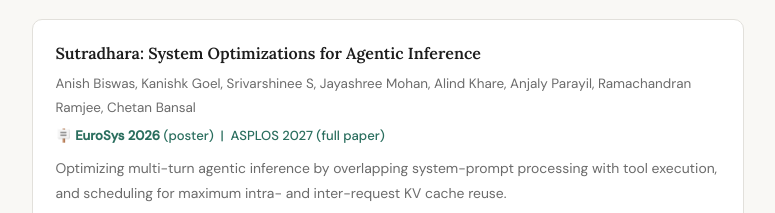
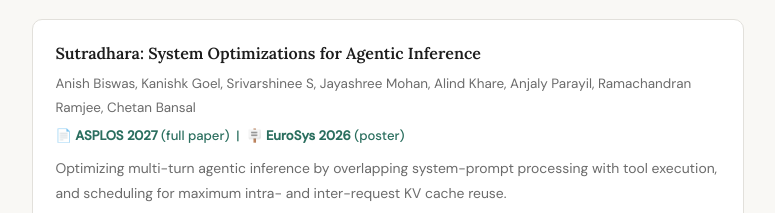
Before and after one commit to KanishkGoel00/kanishkgoel00.github.io, a plain HTML site: page index.html in a window 1280 px wide. Shown: the part 1109-1322 px from the top of the page, without its empty margins (252-1027 px from the left). Drawn offline with Linux system fonts and the light colour scheme.

Commit message:
ASPLOS 2027 upd

```diff
--- a/index.html
+++ b/index.html
@@ -422,7 +422,7 @@
           <p class="pub-title">Sutradhara: System Optimizations for Agentic Inference</p>
           <p class="pub-authors">Anish Biswas, Kanishk Goel, Srivarshinee S, Jayashree Mohan, Alind Khare, Anjaly Parayil, Ramachandran Ramjee, Chetan Bansal</p>
           <p class="pub-venue">
-            🪧 <strong>EuroSys 2026</strong> (poster) &nbsp;|&nbsp; ASPLOS 2027 (full paper)
+           📄 <strong>ASPLOS 2027</strong> (full paper) &nbsp;|&nbsp; 🪧 <strong>EuroSys 2026</strong> (poster)
           </p>
           <p class="pub-desc">
             Optimizing multi-turn agentic inference by overlapping system-prompt processing with tool
```
